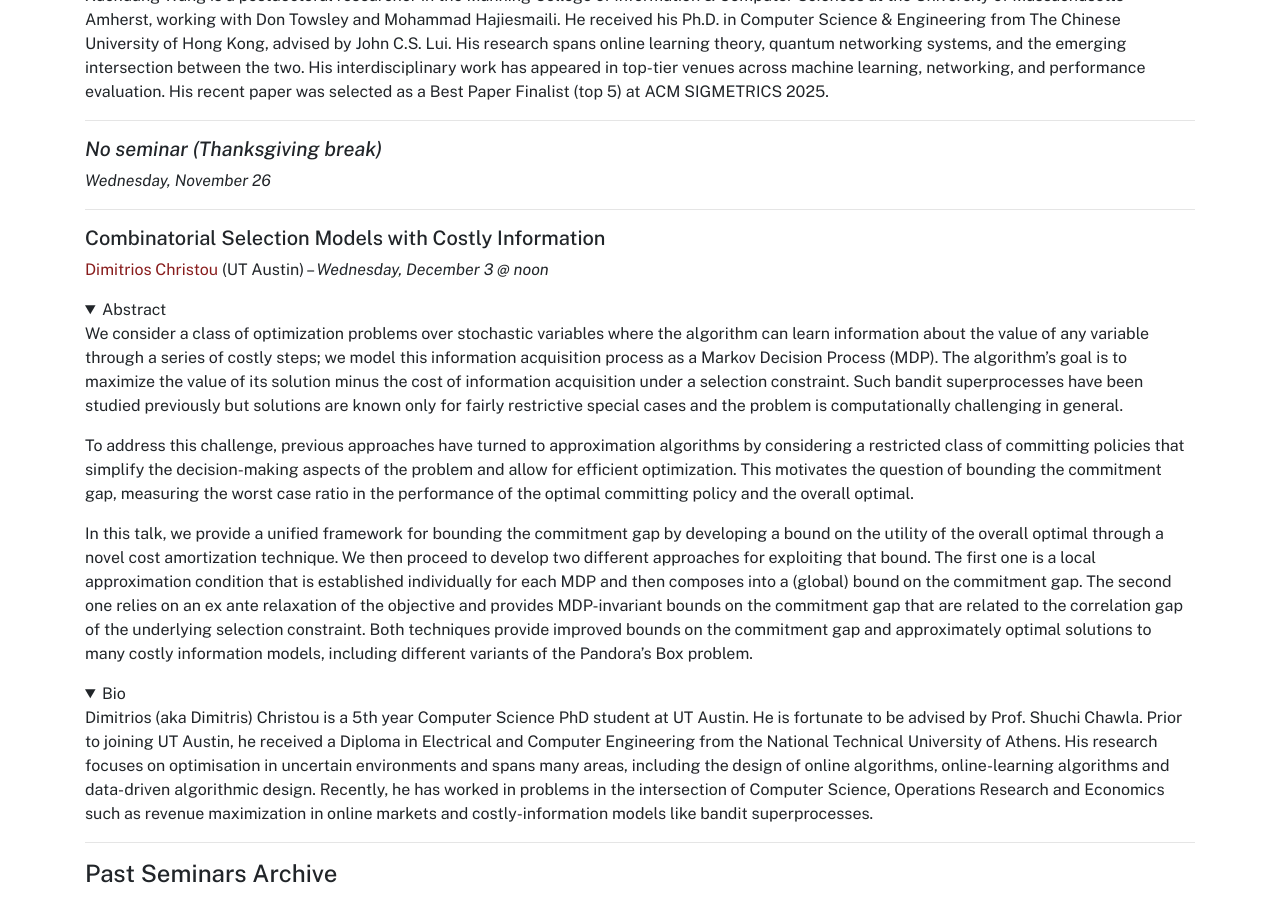
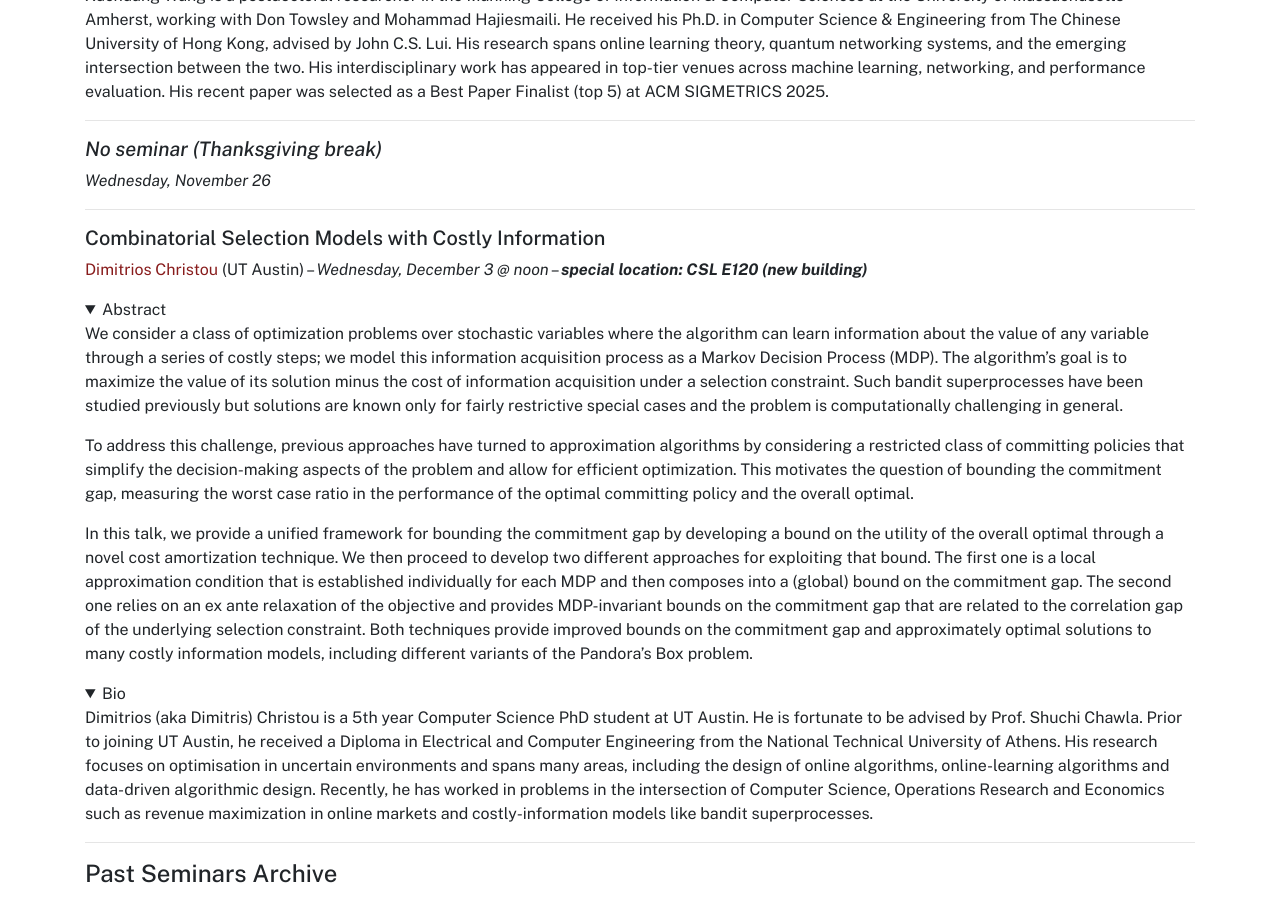
Before and after one commit to umass-theory/umass-theory.github.io, a Jekyll site: the page built from seminar.md, in a window 1280 px wide and 900 px high, scrolled down 2572 px. Built offline with Jekyll 4.4.1, drawn with Linux system fonts in a browser that asks for light colours.

Commit message:
Update seminar details with special location
Added special location details for the seminar.

```diff
--- a/seminar.md
+++ b/seminar.md
@@ -209,7 +209,7 @@ Xuchuang Wang is a postdoctoral researcher in the Manning College of Information
 
 ##### Combinatorial Selection Models with Costly Information
 
-[Dimitrios Christou](https://scholar.google.com/citations?user=t46iMM8AAAAJ&hl=en) (UT Austin) -- *Wednesday, December 3 @ noon*
+[Dimitrios Christou](https://scholar.google.com/citations?user=t46iMM8AAAAJ&hl=en) (UT Austin) -- *Wednesday, December 3 @ noon* -- ***special location: CSL E120 (new building)***
 <details markdown="1" open="1">
 <summary>Abstract</summary>
 
```
